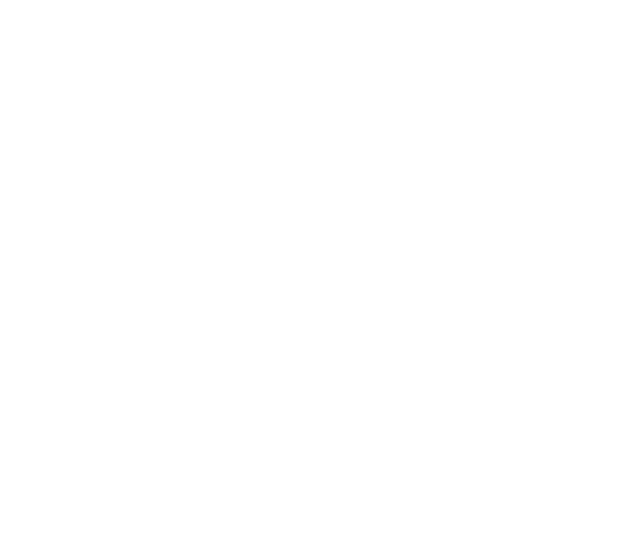
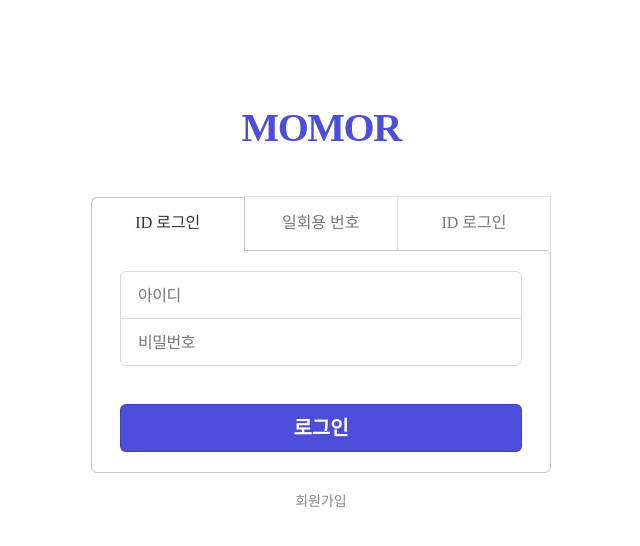
Before and after one commit to VksryIT/momor-fe, a React (Create React App) app: page /login in a window 1280 px wide. Shown: the top 546 px of the page, without its empty margins (319-959 px from the left). Built offline with nearby package versions, Linux system fonts and the light colour scheme.

Commit message:
feat: Provider 및 라우터 추가

```diff
--- a/src/App.tsx
+++ b/src/App.tsx
@@ -1,7 +1,41 @@
-import React, { FC } from 'react';
+import React, { FC, Suspense, lazy } from 'react';
+import { QueryClient, QueryClientProvider } from 'react-query';
+import { BrowserRouter, Navigate, Route, Routes } from 'react-router-dom';
+
+export enum PageType {
+  INDEX = '/',
+  LOGIN = '/login',
+  MANAGE = '/manage',
+}
+
+const routes = [
+  {
+    path: PageType.LOGIN,
+    element: lazy(() => import('./pages/Login')),
+  },
+  {
+    path: PageType.MANAGE,
+    element: lazy(() => import('./pages/Manage')),
+  },
+];
 
 const App: FC = () => {
-  return <div></div>;
+  const queryClient = new QueryClient();
+
+  return (
+    <QueryClientProvider client={queryClient}>
+      <BrowserRouter>
+        <Suspense fallback={null}>
+          <Routes>
+            {routes.map((route) => (
+              <Route key={route.path} path={route.path} element={<route.element />} />
+            ))}
+            <Route path="*" element={<Navigate to={PageType.LOGIN} />} />
+          </Routes>
+        </Suspense>
+      </BrowserRouter>
+    </QueryClientProvider>
+  );
 };
 
 export default App;
```
